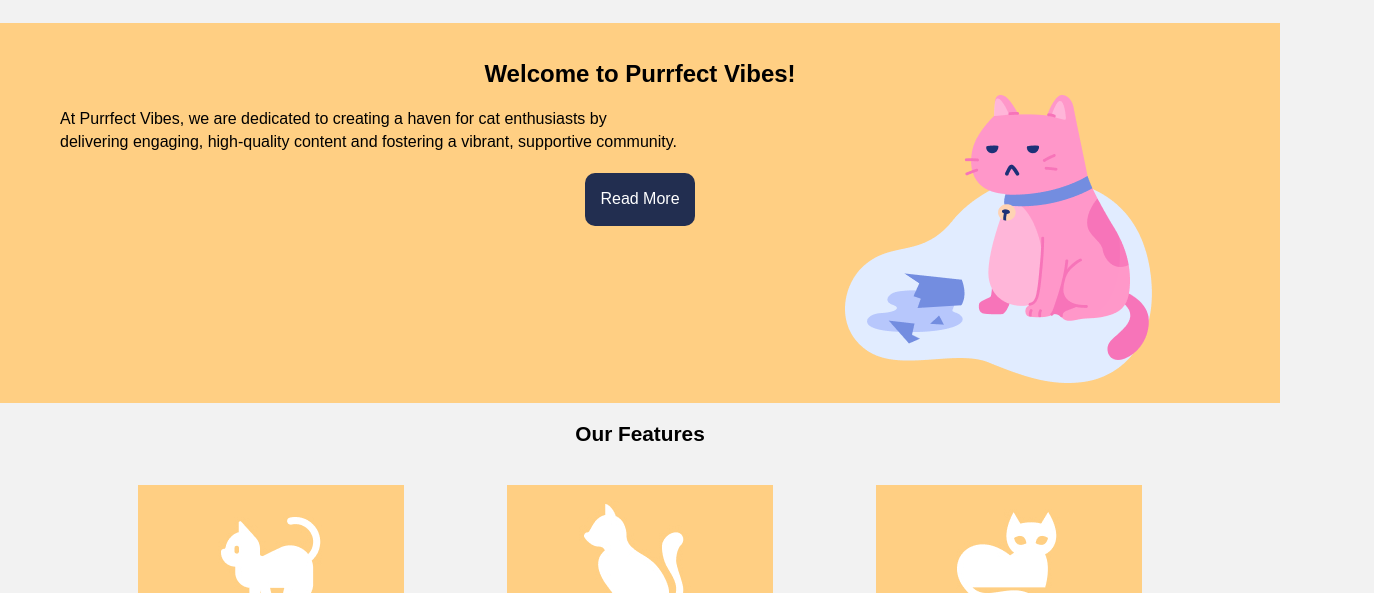
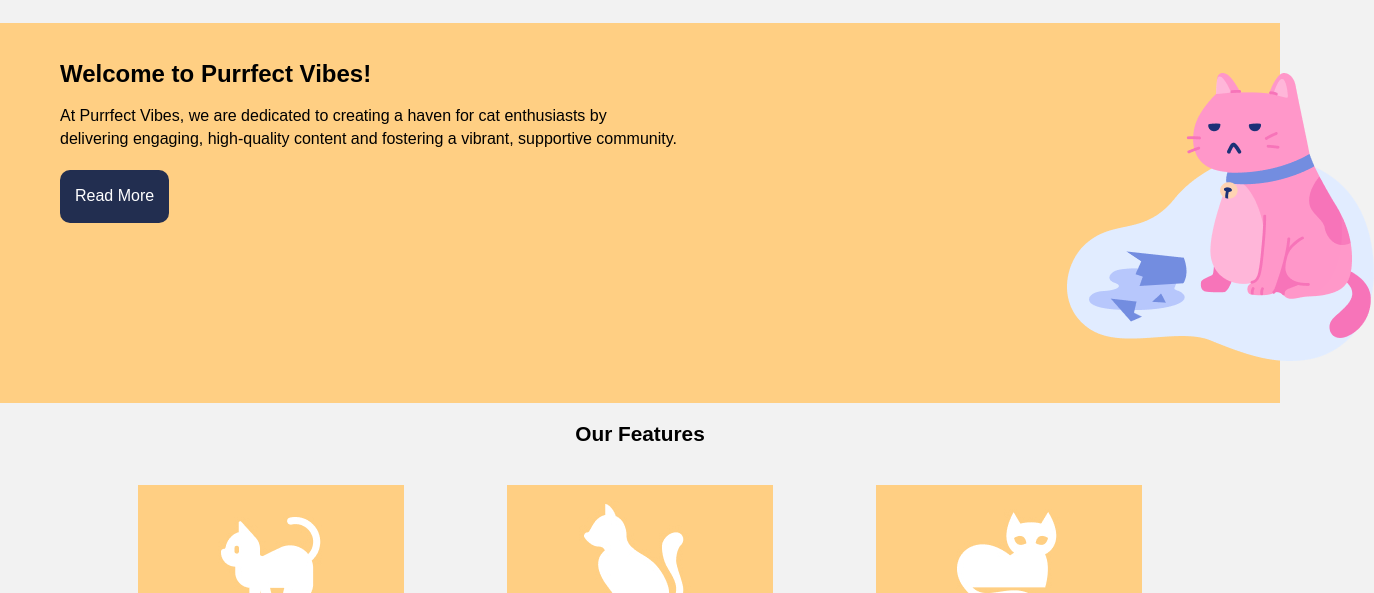
Before and after one commit to AltCtrlFly/COMM672_assignmentM5, a plain HTML site: page beginning/purrfectvibes/index.html in a window 1280 px wide. Shown: the part 207-800 px from the top of the page, 1374 px wide, since content can reach past the window. Drawn offline with Linux system fonts and the light colour scheme.

Commit message:
Update sytles.css

```diff
--- a/beginning/purrfectvibes/css/sytles.css
+++ b/beginning/purrfectvibes/css/sytles.css
@@ -77,7 +77,9 @@ nav li {
     text-decoration: none;
     color: white;
     padding: 15px;
-    display: inline-block;
+    display: block;
+    text-align: left;
+    width: fit-content;
 }
 .button:hover {
     border: 1px solid #222e50;
@@ -86,7 +88,8 @@ nav li {
 }
 .hero h1 {
     font-size: 1.5em;
-    display: inline-block;
+    display: block;
+    text-align: left;
 }
 .hero p {
     display:block;
@@ -95,9 +98,9 @@ nav li {
     padding: 20px 0px;
 }
 .hero-cat {
-    position: absolute;
-    right: 10%;
-    bottom: 20px;
+    position: relative;
+    right: -50%;
+    bottom: 150px;
     max-width: 100%;
 }
 /* Features Section  */
```
